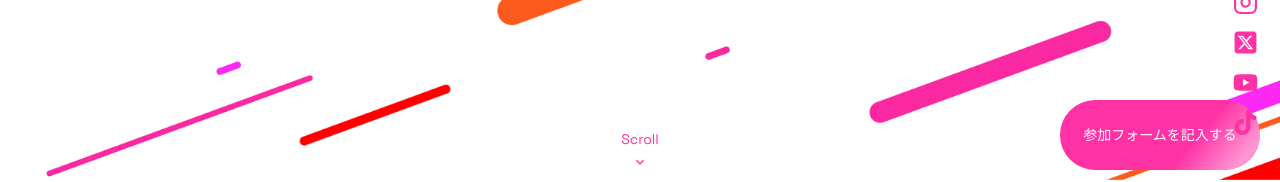
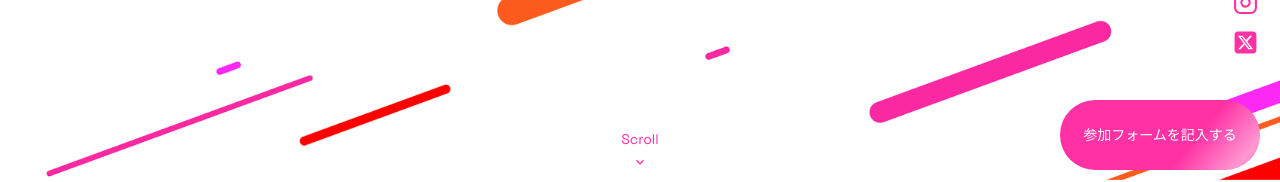
Before and after one commit to kohta9521/UFES2024_Official_Site, a Next.js app: page / in a window 1280 px wide. Shown: the part 620-802 px from the top of the page. Built offline with nearby package versions, Linux system fonts and the light colour scheme.

Commit message:
add delete not use sns link

```diff
--- a/components/atoms/styles/EntryButton.module.scss
+++ b/components/atoms/styles/EntryButton.module.scss
@@ -11,6 +11,7 @@
   overflow: hidden;
   background-color: var(--main-pink);
   cursor: pointer;
+  z-index: 10;
   &:before {
     content: "";
     position: absolute;
--- a/components/molecules/SnsBox.tsx
+++ b/components/molecules/SnsBox.tsx
@@ -19,8 +19,8 @@ const SnsBox = () => {
         <FiInstagram className={styles.snsIcon} />
       </Link>
       <FaSquareXTwitter className={styles.snsIcon} />
-      <FaYoutube className={styles.snsIcon} />
-      <FaTiktok className={styles.snsIcon} />
+      {/* <FaYoutube className={styles.snsIcon} />
+      <FaTiktok className={styles.snsIcon} /> */}
     </div>
   );
 };
```
